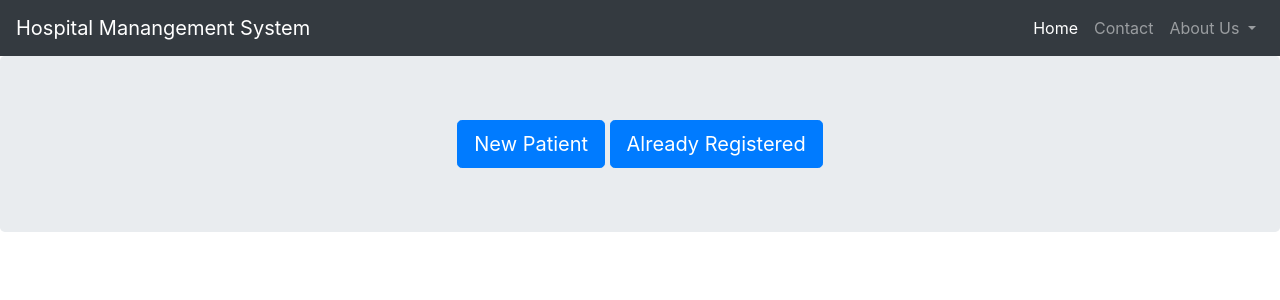
After one commit to manassharma158/Hospital-Database-Management-System, a Flask app: page /patient_reg_main in a window 1280 px wide. The commit adds this page. Shown: the top 300 px of the page. Run offline with Flask 2, Linux system fonts and the light colour scheme; some libraries are stand-ins or nearby versions.

Commit message:
patient registration fixed

```diff
--- a/hospital_dbms/main.py
+++ b/hospital_dbms/main.py
@@ -32,7 +32,7 @@ def employees():
 @app.route('/patients')
 def patients():
     cur = mysql.connection.cursor()
-    patients = cur.execute("SELECT * from Patients")
+    patients = cur.execute("SELECT * from Patients where discharged = '0'")
 
     if patients > 0:
         patients_info = cur.fetchall()
@@ -40,39 +40,46 @@ def patients():
 
     return ("<h2>No patient entry in the database</h2>")
 
+@app.route('/patient_reg_main')
+def patient_reg_main():
+	return render_template('patient_main_reg.html')
+
+@app.route('/already_reg', methods = ['GET', 'POST'])
+def already_registered():
+	if request.method == 'POST':
+		cur = mysql.connection.cursor()
+		pids = cur.execute("SELECT patient_ID FROM patients")
+		pids = cur.fetchall()
+		id = request.form['id']
+		p_id = (id, )
+		if p_id not in pids:
+			return ('<h2>patient with this ID doesnot exists. Please enter valid patient ID.</h2>')
+		else:
+			cur.execute("UPDATE patients set discharged = '0', doctors = NULL, room = NULL, medicine = NULL where patient_ID = \'%s\'"%(id))
+			mysql.connection.commit()
+			cur.close()
+			return redirect(url_for('patient_success'))
+	return render_template('already_registered.html')
+
 @app.route('/patient_reg', methods = ['GET', 'POST'])
 def patient_registration():
 	if request.method == 'POST':
-		already_registered = request.form['already_registered']
 		cur = mysql.connection.cursor()
-		pids = cur.execute("SELECT id FROM employees")
+		pids = cur.execute("SELECT patient_ID FROM patients")
 		pids = cur.fetchall()
-
-
-		if already_registered == 'Yes':
-			id = request.form['id']
-			p_id = (id, )
-			if p_id not in pids:
-				return ('<h2>Patient with this ID doesn\'t exists. Please enter valid ID.</h2>')
-			else:
-				cur.execute("UPDATE patients SET discharged = '0' medicines = NULL doctors = NULL WHERE patient_id = '{}'".format(id))
-				mysql.connection.commit()
-				cur.close()
-				return render_template("patinet_registered.html");
+		id = request.form['id']
+		p_id = (id, )
+		name = request.form['name']
+		contact = request.form['contact']
+		dob =  request.form['dob']
+		address = request.form['address']
+		if p_id in pids:
+			return render_template("patient_already_exists.html", id = id)
 		else:
-			id = request.form['id']
-			name = request.form['name']
-			contact = request.form['contact']
-			dob =  request.form['dob']
-			address = request.form['address']
-			p_id = (id, )
-			if p_id in pids:
-				return render_template("patient_already_exists.html", id = id)
-			else:
-				cur.execute("call new_patient(\'%s\', \'%s\', \'%s\', \'%s\', \'%s\')" % (id, name, dob, contact, address))
-				mysql.connection.commit()
-				cur.close()
-				return render_template("patient_registered.html")
+			cur.execute("call new_patient(\'%s\', \'%s\', \'%s\', \'%s\', \'%s\')" % (id, name, dob, contact, address))
+			mysql.connection.commit()
+			cur.close()
+			return redirect(url_for('patient_success'))
 
 	return render_template("patient_registration.html")
 
@@ -148,6 +155,10 @@ def employee_reg():
 def success():
 	return render_template("employee_registered.html")
 
+@app.route('/patient_success', methods = ['GET', 'POST'])
+def patient_success():
+	return render_template("patient_registered.html")
+
 @app.route('/patient-index')
 def patient_index():
 	return render_template('patient_index.html')
--- a/hospital_dbms/templates/patient_already_exists.html
+++ b/hospital_dbms/templates/patient_already_exists.html
@@ -8,7 +8,7 @@
   Patient with ID = <b>{{ id }} </b> alraedy exists. PLease enter valid patinet ID!!!
 </div>
 
-<a href="/patinet_reg"><button type="button" class="btn btn-primary btn-lg">Register again</button></a>
+<a href="/patient_reg"><button type="button" class="btn btn-primary btn-lg">Register again</button></a>
 </div>
 
 {% endblock %}
--- a/hospital_dbms/templates/patient_index.html
+++ b/hospital_dbms/templates/patient_index.html
@@ -12,7 +12,7 @@
 				<div class="card-body">
 					<h5 class="card-title">Patient Registration</h5>
 					<p class="card-text">Get yourself registered Here.</p>
-					<a href="/patient_reg" class="btn btn-primary">Register</a>
+					<a href="/patient_reg_main" class="btn btn-primary">Register</a>
 				</div>
 			</div>
 		</div>
--- /dev/null
+++ b/hospital_dbms/templates/patient_main_reg.html
@@ -0,0 +1,12 @@
+{% extends 'base.html' %}
+
+{% block content %}
+
+<div class="jumbotron text-center">
+
+<a href="/patient_reg"><button type="button" class="btn btn-primary btn-lg">New Patient</button></a>
+<a href="/already_reg"><button type="button" class="btn btn-primary btn-lg">Already Registered</button></a>
+
+</div>
+
+{% endblock %}
--- a/hospital_dbms/templates/patient_registration.html
+++ b/hospital_dbms/templates/patient_registration.html
@@ -9,8 +9,8 @@
 
 	<label for='already_registered'>Already Registered ?</label>
     <select class="form-control" id='already_registered' name='already_registered'>
-		<option>Yes</option>
-		<option>No</option>
+		<option value = "Yes">Yes</option>
+		<option value = "No">No</option>
     </select>
 
 	<label for="id">Patient ID</label>
@@ -23,7 +23,7 @@
 	<input type="text" class="form-control" id="contact" name='contact' placeholder="Enter Contact">
 
 	<label for="dob">Date of Birth</label>
-    <input type="date" class = "form-control" id = "dob" name="dob" placeholder="yyyy-mm-dd" value="" min="1997-01-01" max="2090-12-31">
+    <input type="date" class = "form-control" id = "dob" name="dob" placeholder="yyyy-mm-dd" value="" min="1950-01-01" max="2021-05-07">
 
 	<div class="form-group">
 		<label for="address">Address</label>
```
Also changed, not shown: hospital_dbms/templates/already_registered.html (added, +21 -0 lines).
